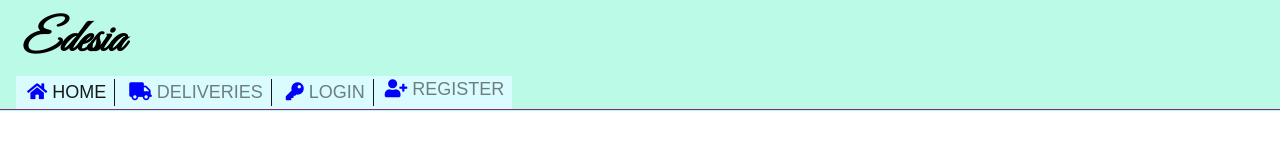
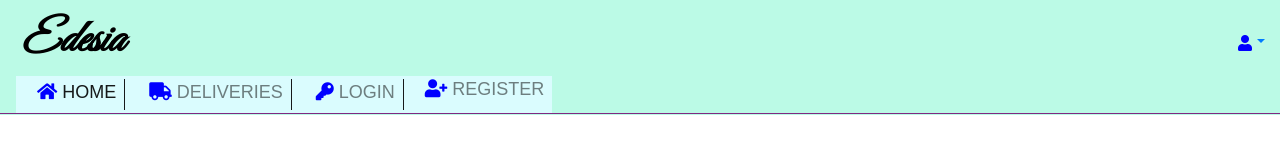
Before and after one commit to abdulkadiret/edesia, a React (Create React App) app in the folder client/: page / in a window 1280 px wide. Shown: the top 156 px of the page. Built offline with nearby package versions, Linux system fonts and the light colour scheme; no server answers; a web font is replaced by a local one.

Commit message:
Import RightNavBar to menu

```diff
--- a/client/src/containers/Menu/Menu.js
+++ b/client/src/containers/Menu/Menu.js
@@ -3,6 +3,7 @@ import axios from "axios";
 import { withRouter, Link } from "react-router-dom";
 import Logo from "../../components/Logo";
 import "./Menu.css";
+import RightNavBar from "../Menu/RightNavBar/RightNavBar";
 
 class Menu extends Component {
   state = {
@@ -113,6 +114,8 @@ class Menu extends Component {
                   ) : null}
                 </ul>
               </div>
+
+              <RightNavBar />
             </nav>
           </div>
         </div>
```
